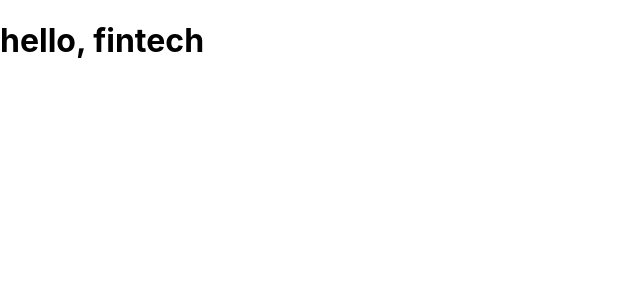
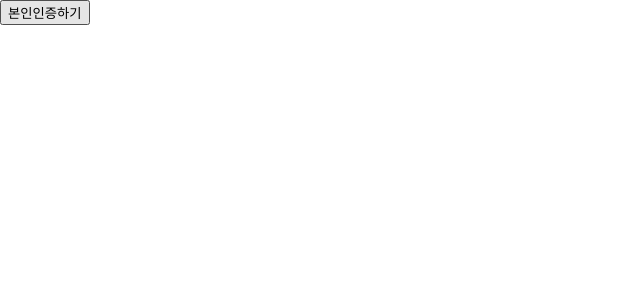
Before and after one commit to jinnkimm7/fintech-academy, a React (Create React App) app: page / in a window 1280 px wide. Shown: the top 300 px of the page, without its empty margins (0-640 px from the left). Built offline with nearby package versions, Linux system fonts and the light colour scheme; the HTML template or start-up script is replaced by a standard one.

Commit message:
Feat: 사용자 인증 새 창으로 열기

```diff
--- a/src/App.js
+++ b/src/App.js
@@ -1,8 +1,13 @@
+import { BrowserRouter, Route, Routes } from 'react-router-dom';
+import MainPage from './pages/MainPage';
+
 function App() {
   return (
-    <div>
-      <h1>hello, fintech</h1>
-    </div>
+    <BrowserRouter>
+      <Routes>
+        <Route path='/' element={<MainPage />} />
+      </Routes>
+    </BrowserRouter>
   );
 }
 
--- /dev/null
+++ b/src/pages/MainPage.jsx
@@ -0,0 +1,27 @@
+import React from 'react'
+
+const MainPage = () => {
+  const handleClick = () => {
+    // 새 창 열기
+    const newWindow = window.open("", "_blank");
+    const clientId = "a14c06cd-a39b-4d4c-a4cf-1682a4d9a9f5";
+
+    // 주소 설정
+    const authorizeUrl = `
+    https://testapi.openbanking.or.kr/oauth/2.0/authorize?response_type=code&client_id=${clientId}&redirect_uri=http://localhost:3000/authResult&scope=login%20inquiry%20transfer&state=12345678901234567890123456789012&auth_type=0
+    `;
+
+    // 새 창의 위치를 지정하지 않으면 기본적으로 중앙에 열립니다.
+    // 만약 위치를 지정하려면 다음과 같이 사용할 수 있습니다.
+    // const windowOptions = 'width=800,height=600,left=100,top=100';
+
+    // 새 창을 열고 주소로 이동
+    newWindow.location.href = authorizeUrl;
+  }
+
+  return (
+    <button onClick={handleClick}>본인인증하기</button>
+  )
+}
+
+export default MainPage
```
